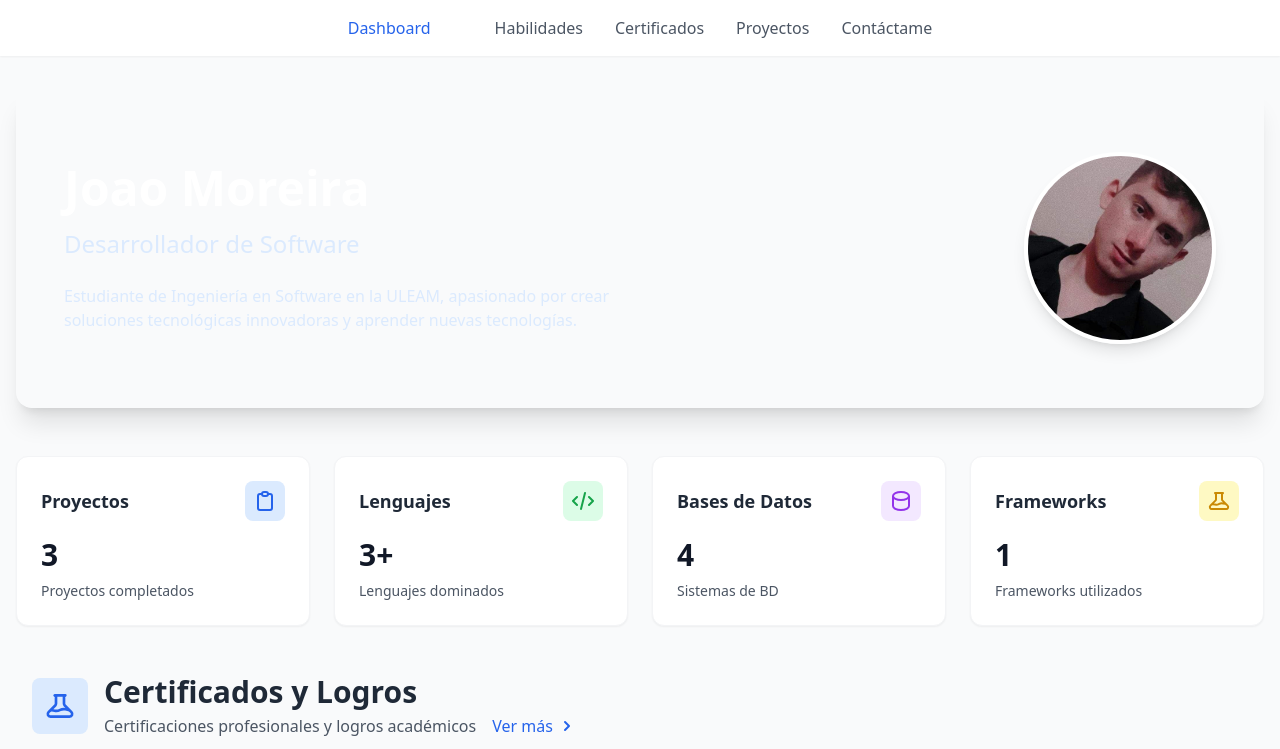
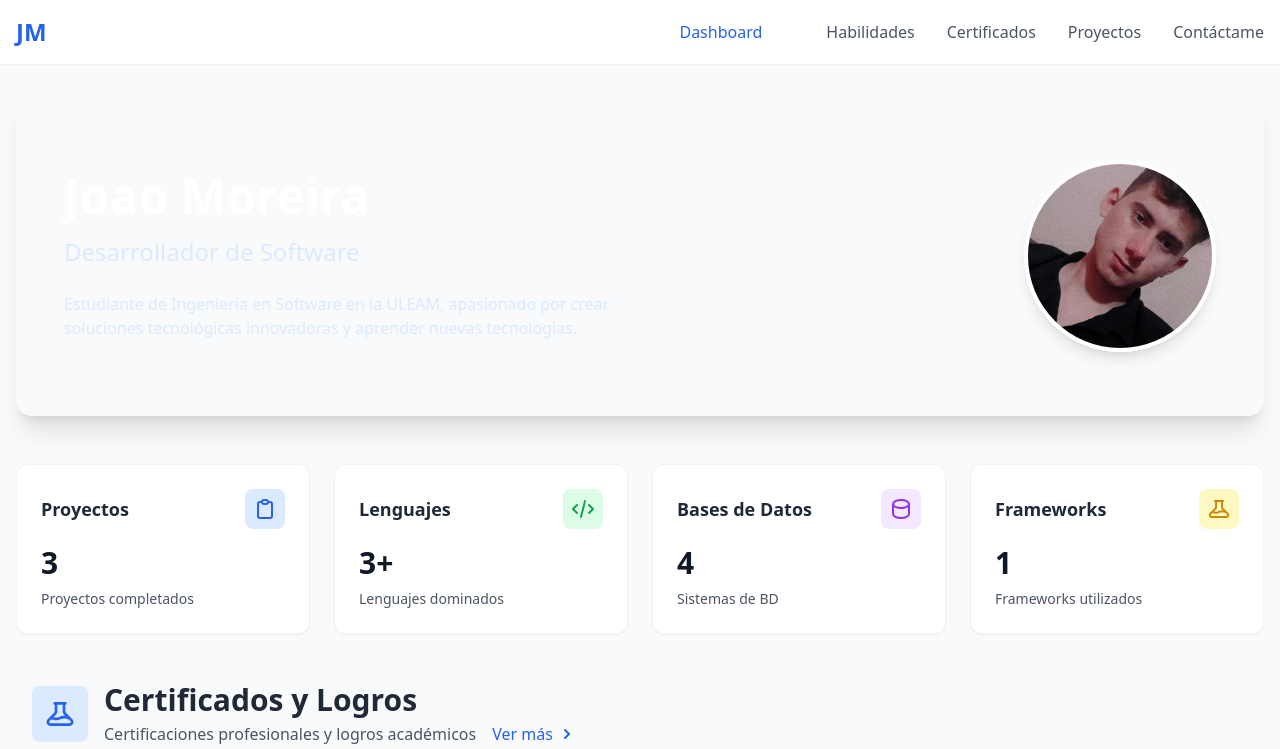
Before and after one commit to joaoelian204/Portafolio-Web, a website built with Vite: page index.html in a window 1280 px wide. Shown: the top 749 px of the page. Built offline with nearby package versions, Linux system fonts and the light colour scheme; a script that the page names is missing.

Commit message:
Update index.html

```diff
--- a/index.html
+++ b/index.html
@@ -15,14 +15,22 @@
 <body class="bg-gray-50 min-h-screen flex flex-col">
   <header class="bg-white shadow-sm sticky top-0 z-50">
     <nav class="container mx-auto px-4 py-4">
-      <ul class="flex justify-center space-x-8">
-        <li><a href="index.html" class="text-blue-600 hover:text-blue-800 font-medium">Dashboard</a></li>
-        <li><a href="pages/habilidades.html" class="text-gray-600 hover:text-gray-800 font-medium">Habilidades</a></li>
-        <li><a href="pages/certificados.html" class="text-gray-600 hover:text-gray-800 font-medium">Certificados</a>
-        </li>
-        <li><a href="pages/proyectos.html" class="text-gray-600 hover:text-gray-800 font-medium">Proyectos</a></li>
-        <li><a href="pages/contacto.html" class="text-gray-600 hover:text-gray-800 font-medium">Contáctame</a></li>
-      </ul>
+      <div class="flex flex-col md:flex-row justify-between items-center">
+        <a href="index.html" class="text-2xl font-bold text-blue-600 mb-4 md:mb-0">JM</a>
+        <input type="checkbox" id="nav-toggle" class="hidden peer">
+        <label for="nav-toggle" class="md:hidden cursor-pointer">
+          <svg xmlns="http://www.w3.org/2000/svg" class="h-6 w-6" fill="none" viewBox="0 0 24 24" stroke="currentColor">
+            <path stroke-linecap="round" stroke-linejoin="round" stroke-width="2" d="M4 6h16M4 12h16M4 18h16" />
+          </svg>
+        </label>
+        <ul class="hidden peer-checked:flex flex-col md:flex md:flex-row absolute md:relative top-full left-0 right-0 bg-white md:bg-transparent shadow-lg md:shadow-none p-4 md:p-0 space-y-4 md:space-y-0 md:space-x-8 items-center">
+          <li><a href="index.html" class="text-blue-600 hover:text-blue-800 font-medium block">Dashboard</a></li>
+          <li><a href="pages/habilidades.html" class="text-gray-600 hover:text-gray-800 font-medium block">Habilidades</a></li>
+          <li><a href="pages/certificados.html" class="text-gray-600 hover:text-gray-800 font-medium block">Certificados</a></li>
+          <li><a href="pages/proyectos.html" class="text-gray-600 hover:text-gray-800 font-medium block">Proyectos</a></li>
+          <li><a href="pages/contacto.html" class="text-gray-600 hover:text-gray-800 font-medium block">Contáctame</a></li>
+        </ul>
+      </div>
     </nav>
   </header>
 
```
